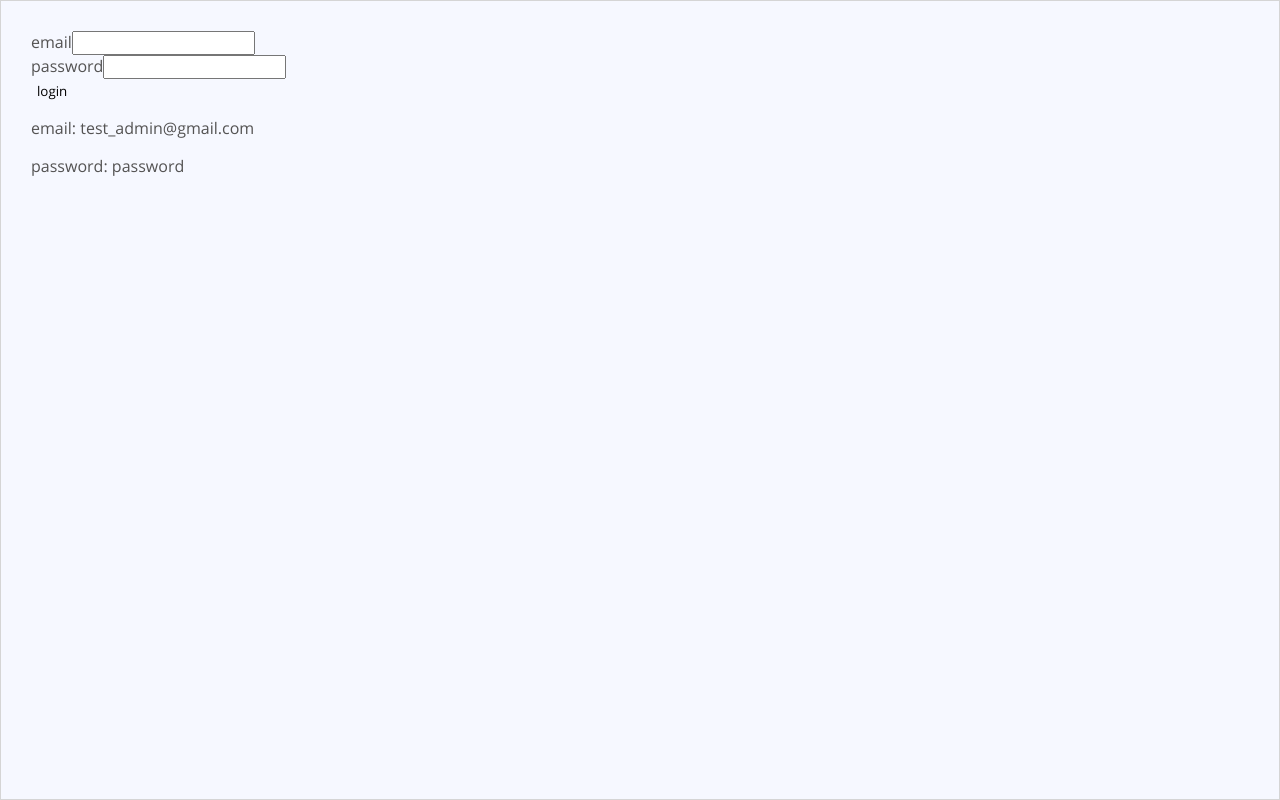
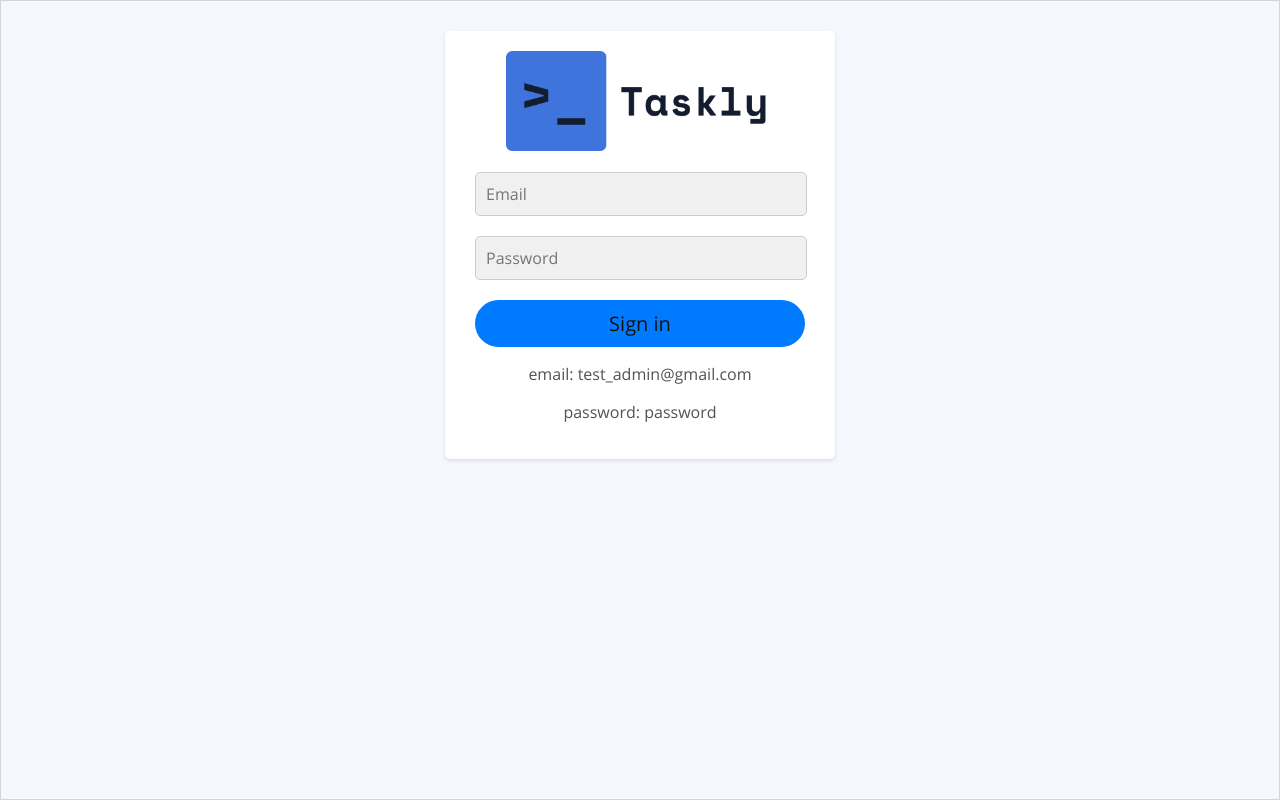
Before and after one commit to Path-Finder-00/taskly-frontend, a React (Vite) app: page /login in a window 1280 px wide. Built offline with nearby package versions, Linux system fonts and the light colour scheme.

Commit message:
Created some login page css, but components not finished yet

```diff
--- a/src/App/Pages/Login/index.jsx
+++ b/src/App/Pages/Login/index.jsx
@@ -3,6 +3,8 @@ import { useNavigate } from 'react-router-dom'
 
 import loginService from '@/App/services/login.js'
 import { storeAuthToken } from '@/shared/utils/authToken'
+import './login.css'
+import logo from '../../assets/taskly_logo.png'
 
 const LoginForm = ({ setUser }) => {
 
@@ -41,31 +43,38 @@ const LoginForm = ({ setUser }) => {
 
     return (
         <>
-            <form onSubmit={handleLogin}>
-                <div>
-                    email
+          <form onSubmit={handleLogin} className="signin-form-container">
+            <div className="logo">
+                <img src={logo} alt="taskly-logo" />
+            </div>
+            <div className="input-wrapper">
                 <input
                 type="text"
-                        id='email'
+                id="email"
                 value={email}
                 onChange={handleEmailChange}
+                className="input-field"
+                placeholder="Email"
                 />
             </div>
-                <div>
-                    password
+            <div className="input-wrapper">
                 <input
                 type="password"
-                        id='password'
+                id="password"
                 value={password}
                 onChange={handlePasswordChange}
+                className="input-field"
+                placeholder="Password"
                 />
             </div>
-                <button id='login-button' type="submit">login</button>
-            </form>
+            <button id="login-button" type="submit" className="signin-submit-button">Sign in</button>
+            <div className="signin-info">
                 <p>email: test_admin@gmail.com</p>
                 <p>password: password</p>
+          </div>
+          </form>
         </>
-    )
+      );
 }
 
 export default LoginForm
--- /dev/null
+++ b/src/App/Pages/Login/login.css
@@ -0,0 +1,46 @@
+.signin-form-container {
+    display: flex;
+    flex-direction: column;
+    align-items: center;
+    min-height: fit-content;
+    width: 350px;
+    margin: auto;
+    padding: 20px;
+    justify-content: center;
+    border-radius: 5px;
+    box-shadow: 0 2px 4px rgba(0, 0, 0, 0.1);
+    background: #ffffff;
+  }
+
+  .input-wrapper {
+    margin-bottom: 20px;
+    width: calc(100% - 20px);
+  }
+
+  .input-field {
+    width: calc(100% - 20px);
+    padding: 10px;
+    border-radius: 5px;
+    border: 1px solid #cccccc;
+    background-color: #f0f0f0;
+    font-size: 16px;
+  }
+
+  .signin-submit-button {
+    width: calc(100% - 20px);
+    padding: 10px;
+    border-radius: 25px;
+    background-color: #007bff;
+    color: rgb(17, 16, 16);
+    font-size: 20px;
+    cursor: pointer;
+  }
+
+  .signin-info {
+    text-align: center;
+  }
+
+  .logo img {
+      height: 100px;
+      margin-bottom: 1rem;
+  }
```
Also changed, not shown: src/shared/components/LoginButton/Styles.js (added, +13 -0 lines), src/shared/components/LoginForm/Styles.js (added, +35 -0 lines), src/App/Pages/Login/Styles.js (added), src/App/assets/taskly_logo.png (added), src/shared/components/LoginButton/index.jsx (added), src/shared/components/LoginForm/index.jsx (added). Lines whose indentation alone changed are shown as unchanged.
